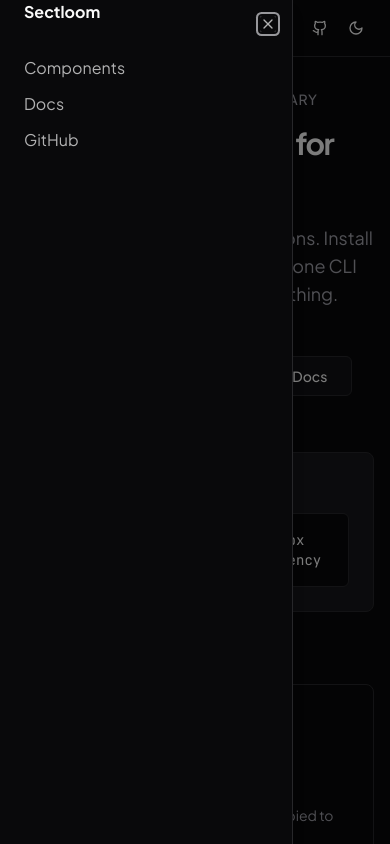
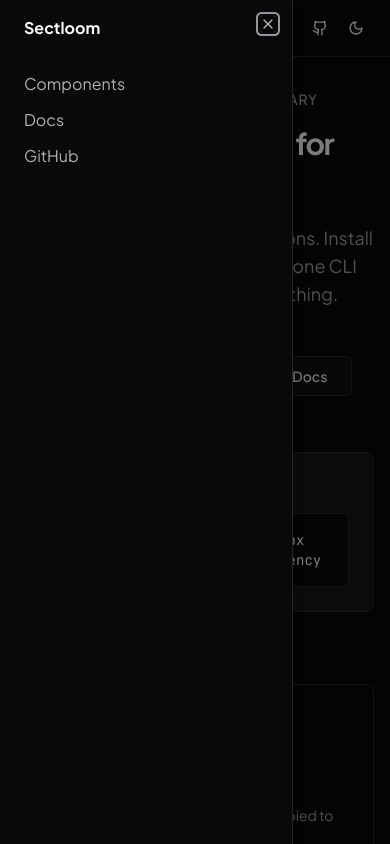
Before and after one commit to nasyx-rakeeb/sectloom, a Next.js app in the folder apps/web/: page / in a window 390 px wide. Both pictures are taken after a click on the button "Toggle Menu". Shown: the top 844 px of the page. Built offline with nearby package versions, Linux system fonts and the light colour scheme.

Commit message:
fix: add top padding to mobile nav brand name to align with close button

```diff
--- a/apps/web/src/components/layout/mobile-nav.tsx
+++ b/apps/web/src/components/layout/mobile-nav.tsx
@@ -30,7 +30,7 @@
         <SheetTitle className="sr-only">Navigation Menu</SheetTitle>
         <Link
           href="/"
-          className="flex items-center space-x-2 pl-6"
+          className="flex items-center space-x-2 pl-6 pt-4"
           onClick={() => setOpen(false)}
         >
           <span className="font-bold">{siteConfig.name}</span>
```
